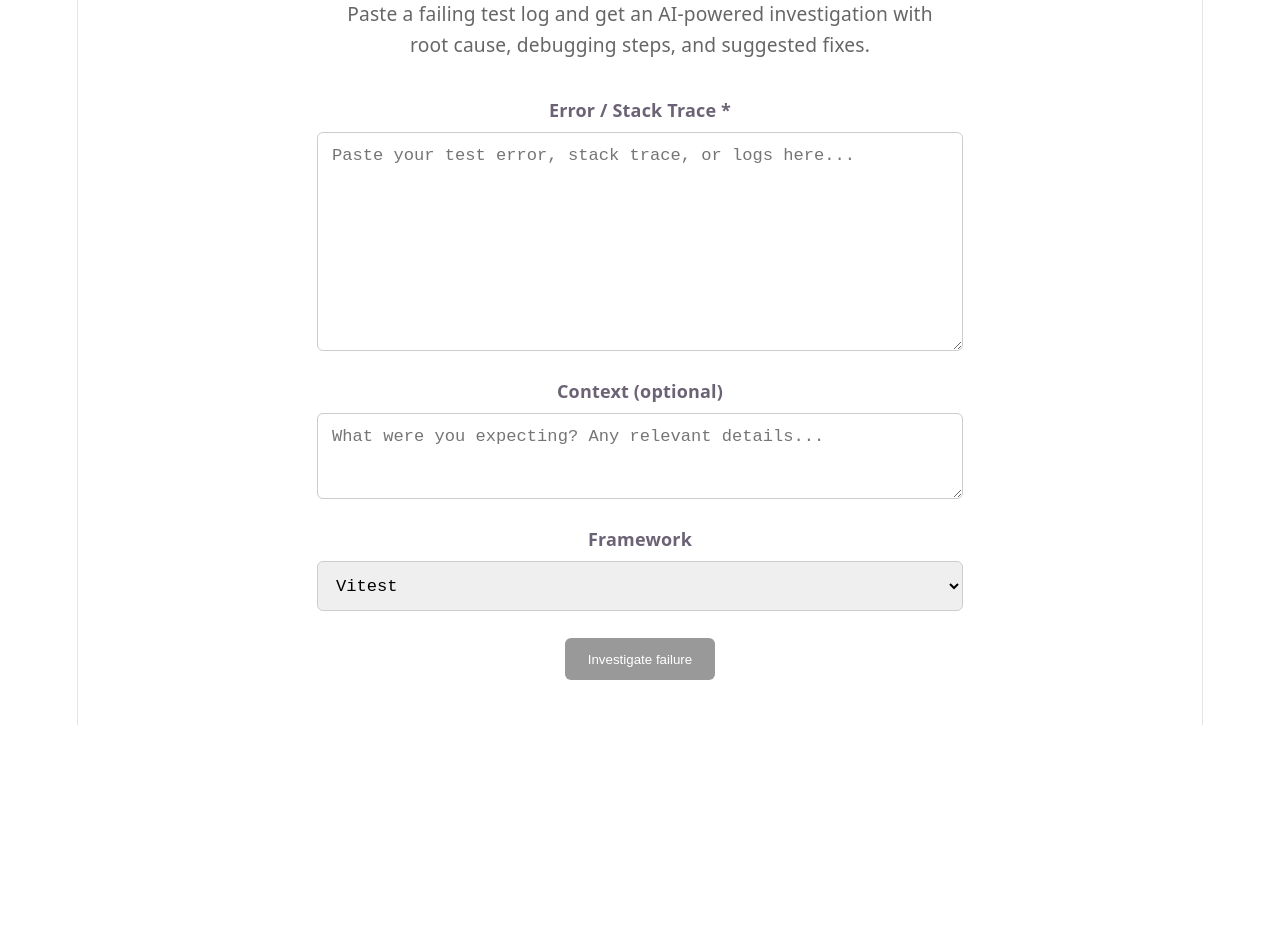
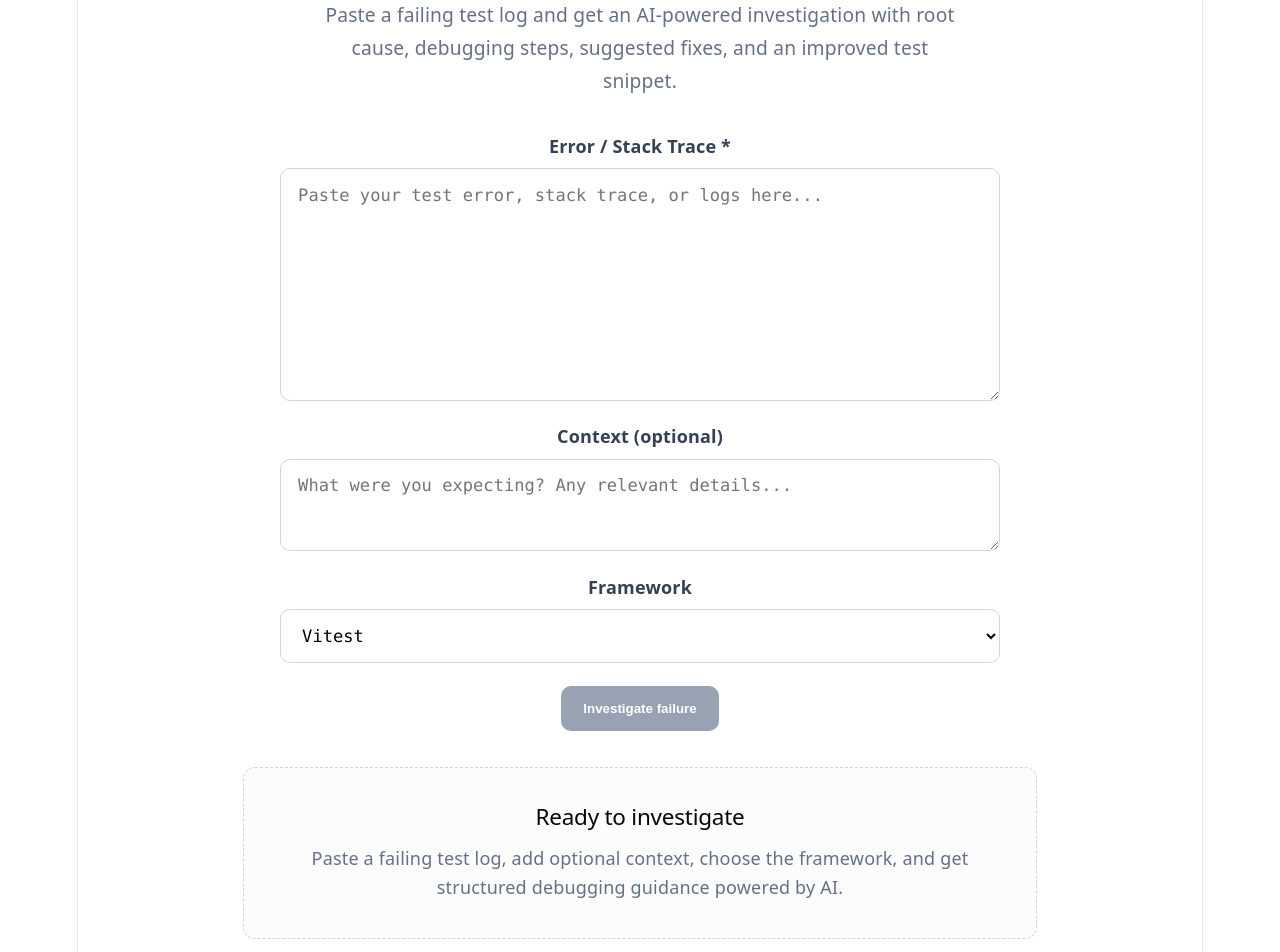
Before and after one commit to Manuel-M-M/ai-test-failure-investigator, a Vue app in the folder apps/web/: page / in a window 1280 px wide. Shown: the part 120-1072 px from the top of the page. Before the commit the page ends 845 px from the top, so only its background shows below. Built offline with nearby package versions, Linux system fonts and the light colour scheme.

Commit message:
feat(web): polish investigation UX with improved result layout and copy actions

```diff
--- /dev/null
+++ b/apps/web/src/components/EmptyState.vue
@@ -0,0 +1,32 @@
+<template>
+  <section class="empty-state">
+    <h2>Ready to investigate</h2>
+    <p>
+      Paste a failing test log, add optional context, choose the framework, and get
+      structured debugging guidance powered by AI.
+    </p>
+  </section>
+</template>
+
+<style scoped>
+.empty-state {
+  max-width: 720px;
+  margin: 2rem auto 0;
+  padding: 2rem;
+  border: 1px dashed #d0d5dd;
+  border-radius: 12px;
+  background: #fcfcfd;
+  text-align: center;
+}
+
+.empty-state h2 {
+  margin: 0 0 0.75rem;
+  font-size: 1.25rem;
+}
+
+.empty-state p {
+  margin: 0;
+  color: #667085;
+  line-height: 1.6;
+}
+</style>
--- a/apps/web/src/components/InvestigationForm.vue
+++ b/apps/web/src/components/InvestigationForm.vue
@@ -5,7 +5,9 @@ import type {
   Framework,
   InvestigationResult
 } from "../types/investigation";
+import EmptyState from "./EmptyState.vue";
 import InvestigationResultView from "./InvestigationResult.vue";
+import LoadingState from "./LoadingState.vue";
 
 const errorLog = ref("");
 const context = ref("");
@@ -13,6 +15,7 @@ const framework = ref<Framework>("vitest");
 const loading = ref(false);
 const error = ref<string | null>(null);
 const result = ref<InvestigationResult | null>(null);
+const hasSubmitted = ref(false);
 
 const isDisabled = computed(() => {
   return !errorLog.value.trim() || loading.value;
@@ -23,6 +26,7 @@ async function handleSubmit() {
     return;
   }
 
+  hasSubmitted.value = true;
   loading.value = true;
   error.value = null;
   result.value = null;
@@ -47,12 +51,13 @@ async function handleSubmit() {
 </script>
 
 <template>
-  <div class="form-container">
+  <div class="page">
+    <section class="form-container">
       <h1>AI Test Failure Investigator</h1>
 
       <p class="subtitle">
         Paste a failing test log and get an AI-powered investigation with root cause,
-      debugging steps, and suggested fixes.
+        debugging steps, suggested fixes, and an improved test snippet.
       </p>
 
       <div class="field">
@@ -91,16 +96,22 @@ async function handleSubmit() {
       <p v-if="error" class="error-message">
         {{ error }}
       </p>
+    </section>
 
-    <InvestigationResultView v-if="result" :result="result" />
+    <LoadingState v-if="loading" />
+    <InvestigationResultView v-else-if="result" :result="result" />
+    <EmptyState v-else-if="!hasSubmitted" />
   </div>
 </template>
 
 <style scoped>
+.page {
+  padding: 2.5rem 1.5rem 4rem;
+}
+
 .form-container {
   max-width: 720px;
   margin: 0 auto;
-  padding: 2.5rem 1.5rem;
   font-family: system-ui, sans-serif;
 }
 
@@ -113,16 +124,16 @@ h1 {
 }
 
 .subtitle {
-  color: #666;
+  color: #667085;
   margin: 0 auto 2rem;
   text-align: center;
-  max-width: 600px;
+  max-width: 640px;
   font-size: clamp(0.95rem, 1.5vw, 1.1rem);
-  line-height: 1.6;
+  line-height: 1.7;
 }
 
 .field {
-  margin-bottom: 1.5rem;
+  margin-bottom: 1.25rem;
   display: flex;
   flex-direction: column;
 }
@@ -130,36 +141,51 @@ h1 {
 label {
   font-weight: 600;
   margin-bottom: 0.5rem;
+  color: #344054;
 }
 
 textarea,
 select {
-  padding: 0.75rem;
-  border: 1px solid #ccc;
-  border-radius: 6px;
-  font-family: monospace;
+  padding: 0.85rem 0.95rem;
+  border: 1px solid #d0d5dd;
+  border-radius: 10px;
+  font-family: ui-monospace, SFMono-Regular, Menlo, Monaco, Consolas, monospace;
   font-size: 0.95rem;
+  background: #fff;
+}
+
+textarea:focus,
+select:focus {
+  outline: 2px solid #d9d9d9;
+  outline-offset: 1px;
 }
 
 button {
   display: block;
   margin: 0 auto;
-  padding: 0.75rem 1.25rem;
+  padding: 0.85rem 1.25rem;
   border: none;
-  background: black;
+  background: #111827;
   color: white;
-  border-radius: 6px;
+  border-radius: 10px;
   cursor: pointer;
+  font-weight: 600;
+}
+
+button:hover:enabled {
+  background: #0f172a;
 }
 
 button:disabled {
-  background: #999;
+  background: #98a2b3;
   cursor: not-allowed;
 }
 
 .error-message {
-  margin-top: 1rem;
+  max-width: 720px;
+  margin: 1rem auto 0;
   color: #b42318;
   text-align: center;
+  line-height: 1.6;
 }
 </style>
--- a/apps/web/src/components/InvestigationResult.vue
+++ b/apps/web/src/components/InvestigationResult.vue
@@ -1,16 +1,33 @@
 <script setup lang="ts">
+import { computed } from "vue";
 import type { InvestigationResult } from "../types/investigation";
 
-defineProps<{
+const props = defineProps<{
   result: InvestigationResult;
 }>();
+
+const confidenceClass = computed(() => {
+  return {
+    high: props.result.confidence === "high",
+    medium: props.result.confidence === "medium",
+    low: props.result.confidence === "low"
+  };
+});
+
+async function copyToClipboard(value: string) {
+  await navigator.clipboard.writeText(value);
+}
 </script>
 
 <template>
   <section class="result-container">
     <div class="result-header">
-      <h2>Investigation Result</h2>
-      <span class="confidence-badge">
+      <div>
+        <p class="eyebrow">Analysis complete</p>
+        <h2>Investigation Result</h2>
+      </div>
+
+      <span class="confidence-badge" :class="confidenceClass">
         Confidence: {{ result.confidence }}
       </span>
     </div>
@@ -30,12 +47,25 @@ defineProps<{
     </div>
 
     <div class="result-section">
-      <h3>Suggested fix</h3>
+      <div class="section-title-row">
+        <h3>Suggested fix</h3>
+        <button class="copy-button" @click="copyToClipboard(result.suggestedFix)">
+          Copy
+        </button>
+      </div>
       <p>{{ result.suggestedFix }}</p>
     </div>
 
     <div class="result-section">
-      <h3>Improved test snippet</h3>
+      <div class="section-title-row">
+        <h3>Improved test snippet</h3>
+        <button
+          class="copy-button"
+          @click="copyToClipboard(result.improvedTestSnippet)"
+        >
+          Copy
+        </button>
+      </div>
       <pre>{{ result.improvedTestSnippet }}</pre>
     </div>
 
@@ -55,65 +85,142 @@ defineProps<{
   max-width: 720px;
   margin: 2rem auto 0;
   padding: 1.5rem;
-  border: 1px solid #d9d9d9;
-  border-radius: 12px;
-  background: #fafafa;
+  border: 1px solid #e4e7ec;
+  border-radius: 16px;
+  background: #ffffff;
+  box-shadow: 0 1px 2px rgba(16, 24, 40, 0.04);
 }
 
 .result-header {
   display: flex;
   justify-content: space-between;
-  align-items: center;
+  align-items: flex-start;
   gap: 1rem;
   margin-bottom: 1.5rem;
 }
 
+.eyebrow {
+  margin: 0 0 0.35rem;
+  color: #667085;
+  font-size: 0.85rem;
+  text-transform: uppercase;
+  letter-spacing: 0.04em;
+}
+
 .result-header h2 {
   margin: 0;
-  font-size: 1.25rem;
+  font-size: 1.5rem;
 }
 
 .confidence-badge {
   display: inline-flex;
   align-items: center;
-  padding: 0.35rem 0.7rem;
+  padding: 0.45rem 0.85rem;
   border-radius: 999px;
-  background: #111;
-  color: #fff;
   font-size: 0.875rem;
+  font-weight: 600;
   text-transform: capitalize;
+  border: 1px solid transparent;
+}
+
+.confidence-badge.high {
+  background: #ecfdf3;
+  color: #027a48;
+  border-color: #abefc6;
+}
+
+.confidence-badge.medium {
+  background: #fffaeb;
+  color: #b54708;
+  border-color: #fedf89;
+}
+
+.confidence-badge.low {
+  background: #fef3f2;
+  color: #b42318;
+  border-color: #fecdca;
 }
 
 .result-section + .result-section {
-  margin-top: 1.5rem;
+  margin-top: 1.75rem;
+}
+
+.result-section {
+  text-align: left;
+}
+
+.section-title-row {
+  display: flex;
+  align-items: center;
+  justify-content: space-between;
+  gap: 1rem;
+  margin-bottom: 0.6rem;
 }
 
 .result-section h3 {
-  margin: 0 0 0.5rem;
+  margin: 0 0 0.75rem;
   font-size: 1rem;
+  text-align: left;
 }
 
 .result-section p,
 .result-section li {
-  color: #333;
-  line-height: 1.6;
+  color: #344054;
+  line-height: 1.7;
+  text-align: left;
+}
+
+.result-section p {
+  margin: 0;
 }
 
 .result-section ol,
 .result-section ul {
   margin: 0;
   padding-left: 1.25rem;
+  text-align: left;
+}
+
+.result-section li + li {
+  margin-top: 0.45rem;
+}
+
+.copy-button {
+  border: 1px solid #d0d5dd;
+  background: #ffffff;
+  color: #344054;
+  border-radius: 8px;
+  padding: 0.45rem 0.75rem;
+  font-size: 0.85rem;
+  cursor: pointer;
+  flex-shrink: 0;
+}
+
+.copy-button:hover {
+  background: #f9fafb;
 }
 
 pre {
   margin: 0;
   padding: 1rem;
   overflow-x: auto;
-  border-radius: 8px;
-  background: #111;
-  color: #f5f5f5;
+  border-radius: 12px;
+  background: #101828;
+  color: #f8fafc;
   font-size: 0.9rem;
-  line-height: 1.5;
+  line-height: 1.6;
   white-space: pre-wrap;
+  text-align: left;
+}
+
+@media (max-width: 640px) {
+  .result-header {
+    flex-direction: column;
+  }
+
+  .section-title-row {
+    flex-direction: row;
+    align-items: center;
+  }
 }
 </style>
--- /dev/null
+++ b/apps/web/src/components/LoadingState.vue
@@ -0,0 +1,49 @@
+<template>
+  <section class="loading-state">
+    <div class="spinner" />
+    <div>
+      <h2>Investigating failure...</h2>
+      <p>Analyzing the log, possible root cause, and suggested fix.</p>
+    </div>
+  </section>
+</template>
+
+<style scoped>
+.loading-state {
+  max-width: 720px;
+  margin: 2rem auto 0;
+  padding: 1.5rem;
+  border: 1px solid #e4e7ec;
+  border-radius: 12px;
+  background: #f9fafb;
+  display: flex;
+  align-items: center;
+  gap: 1rem;
+}
+
+.spinner {
+  width: 22px;
+  height: 22px;
+  border: 3px solid #d0d5dd;
+  border-top-color: #111827;
+  border-radius: 50%;
+  animation: spin 0.8s linear infinite;
+  flex-shrink: 0;
+}
+
+.loading-state h2 {
+  margin: 0 0 0.25rem;
+  font-size: 1rem;
+}
+
+.loading-state p {
+  margin: 0;
+  color: #667085;
+}
+
+@keyframes spin {
+  to {
+    transform: rotate(360deg);
+  }
+}
+</style>
```
Lines whose indentation alone changed are shown as unchanged.
